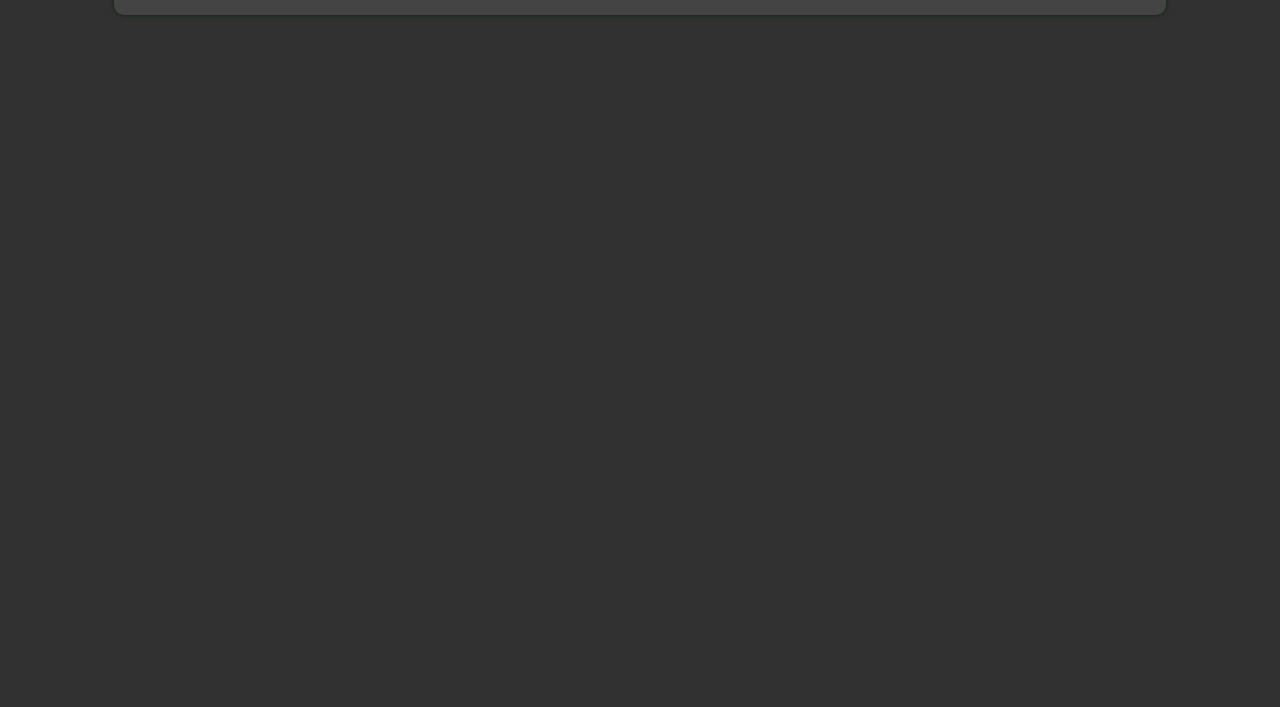
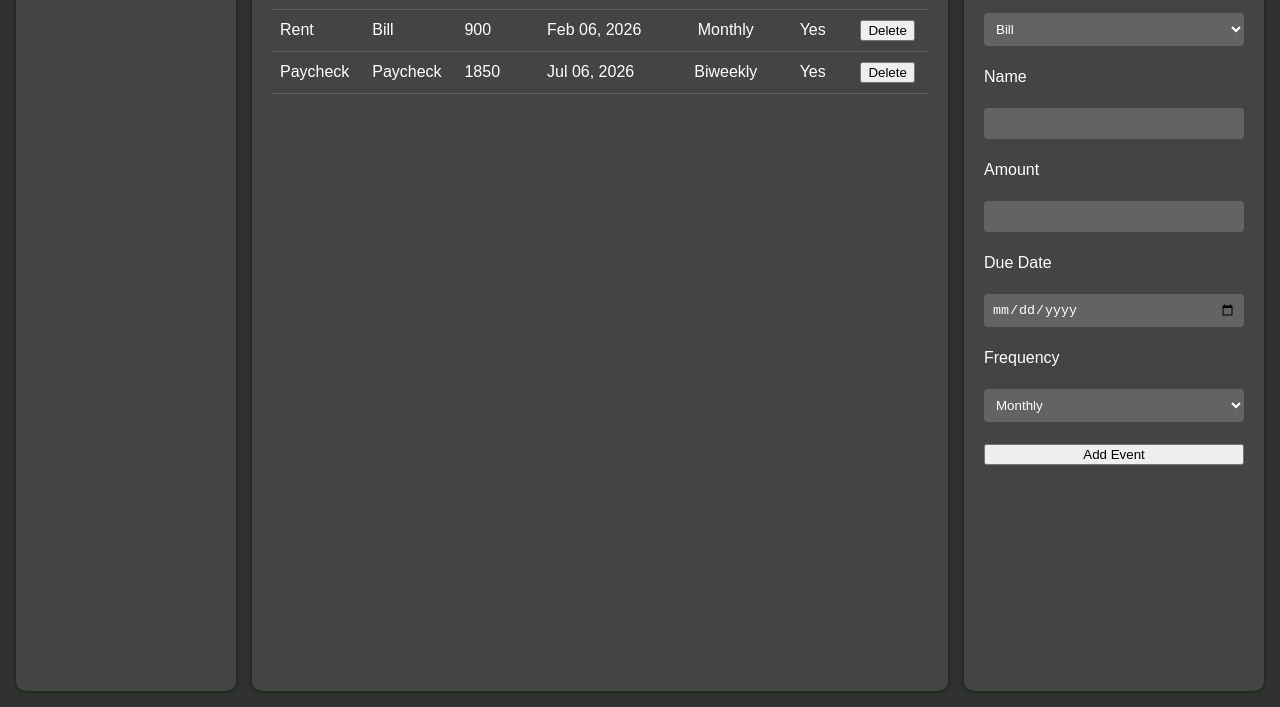
Before and after one commit to InvalidSunX/budgetapp, a website: page public/financial_events.html in a window 1280 px wide. Shown: the part 133-840 px from the top of the page. Before the commit the page ends 800 px from the top, so only its background shows below. Drawn offline with Linux system fonts and the light colour scheme.

Commit message:
Financial events functionality and design

```diff
--- a/public/app.js
+++ b/public/app.js
@@ -59,3 +59,33 @@ function renderEvents(events) {
 }
 
 renderEvents(fakeEvents);
+
+// Event logic
+const eventForm = document.getElementById('event-form');
+
+eventForm.addEventListener('submit', async function (event) {
+    event.preventDefault();
+    const formData = new FormData(eventForm);
+    const data = Object.fromEntries(formData.entries());
+    var pushData = {
+        id: fakeEvents.length + 1,
+        name: data.name,
+        type: data.type,
+        amount: data.number,
+        due_date: data.date,
+        frequency: data.frequency,
+        active: true,
+        notes: ''
+    }
+    const response = await fetch('/api/events', {
+        method: 'POST',
+        headers: {
+            'Content-Type': 'application/json'
+        },
+        body: JSON.stringify(pushData)
+    });
+
+    const result = await response.json();
+    console.log(result);
+    eventForm.reset();
+});
--- a/public/financial_events.html
+++ b/public/financial_events.html
@@ -5,7 +5,20 @@
         <script src="app.js" defer></script>
     </head>
     <body>
-        <div class="container">
+        <div class="app-shell">
+            <aside class="sidebar">
+                <button class="nav-toggle">☰</button>
+                <nav>
+                    <a href="financial_events.html">Financial Events</a>
+                    <a href="#">Dashboard</a>
+                    <a href="#">Paychecks</a>
+                    <a href="#">Settings</a>
+                </nav>
+            </aside>
+
+            <main class="content">
+                <section class="table-panel">
+                    <h1>Financial Events</h1>
                     <table>
                         <thead>
                             <tr>
@@ -20,6 +33,48 @@
                         </thead>
                         <tbody id="events-table-body"></tbody>
                     </table>
+                </section>
+            </main>
+            <aside class="form-panel">
+                <form id="event-form">
+                    <h2>Add Event</h2>
+                            <label for="type">Type</label>
+                            <br />
+                            <select id="type" name="type">
+                                <option value="Bill">Bill</option>
+                                <option value="Paycheck">Paycheck</option>
+                            </select>
+                            <br />
+                            <label for="name">Name</label>
+                            <br />
+                            <input type="text" id="name" name="name">
+                            <br />
+                            <label for="amount">Amount</label>
+                            <br />
+                            <input type="number" step="0.01" id="amount" name="number">
+                            <br />
+                            <label for="due_date">Due Date</label>
+                            <br />
+                            <input type="date" id="due_date" name="date">
+                            <br />
+                            <label for="frequency">Frequency</label>
+                            <br />
+                            <select id="frequency" name="frequency">
+                                <option value="Monthly">Monthly</option>
+                                <option value="Biweekly">Biweekly</option>
+                                <option value="Weekly">Weekly</option>
+                                <option value="Daily">Daily</option>
+                                <option value="One-Time">One-Time</option>
+                                <option value="Annually">Annually</option>
+                                <option value="Quarterly">Quarterly</option>
+                                <option value="Semi-Annually">Semi-Annually</option>
+                            </select>
+                            <br />
+                            <button type="submit">Add Event</button>
+
+                        </div>
+                </form>
+            </aside>
         </div>
     </body>
 </html>
--- a/public/styles.css
+++ b/public/styles.css
@@ -1,33 +1,89 @@
-body, html{
+html,
+body {
+  margin: 0;
+  min-height: 100%;
   background-color: #313131;
   font-family: Arial, sans-serif;
   color: white;
 }
 
-.container{
-    width: 80%;
-    margin: 0 auto;
-    padding: 20px;
+.app-shell {
+  min-height: 100vh;
+  display: grid;
+  grid-template-columns: 220px 1fr 300px;
+  gap: 16px;
+  padding: 16px;
+  box-sizing: border-box;
+}
+
+.sidebar,
+.table-panel,
+.form-panel {
   background-color: #444444;
   border-radius: 10px;
   box-shadow: 0 0 4px rgb(0, 43, 7);
 }
 
-table{
+.sidebar {
+  padding: 16px;
+}
+
+.content {
+  min-width: 0;
+}
+
+.table-panel {
+  padding: 20px;
+  min-height: calc(100vh - 32px);
+}
+
+.form-panel {
+  padding: 20px;
+  min-height: calc(100vh - 32px);
+  position: sticky;
+  top: 16px;
+}
+
+table {
   width: 100%;
   border-collapse: collapse;
   margin-top: 20px;
-    border-radius: 10px;
   text-align: center;
 }
 
-.left{
+th,
+td {
+  padding: 10px 8px;
+  border-bottom: 1px solid rgb(99, 99, 99);
+}
+
+.left {
   text-align: left;
 }
 
-table td{
-    border-top: 1px solid rgb(99, 99, 99);
-    border-bottom: 1px solid rbg(99, 99, 99);
-    padding-bottom: 4px;
-    padding-top: 4px;
+form {
+  display: flex;
+  flex-direction: column;
+  gap: 2px;
 }
+
+form div {
+  display: flex;
+  flex-direction: column;
+  gap: 6px;
+}
+
+input,
+select {
+  width: 100%;
+  box-sizing: border-box;
+  background-color: rgb(99, 99, 99);
+  color: white;
+  border-radius: 4px;
+  border: 0;
+  padding: 8px;
+}
+
+.app-shell.nav-collapsed {
+  grid-template-columns: 60px 1fr 280px;
+}
```
Lines whose indentation alone changed are shown as unchanged.
